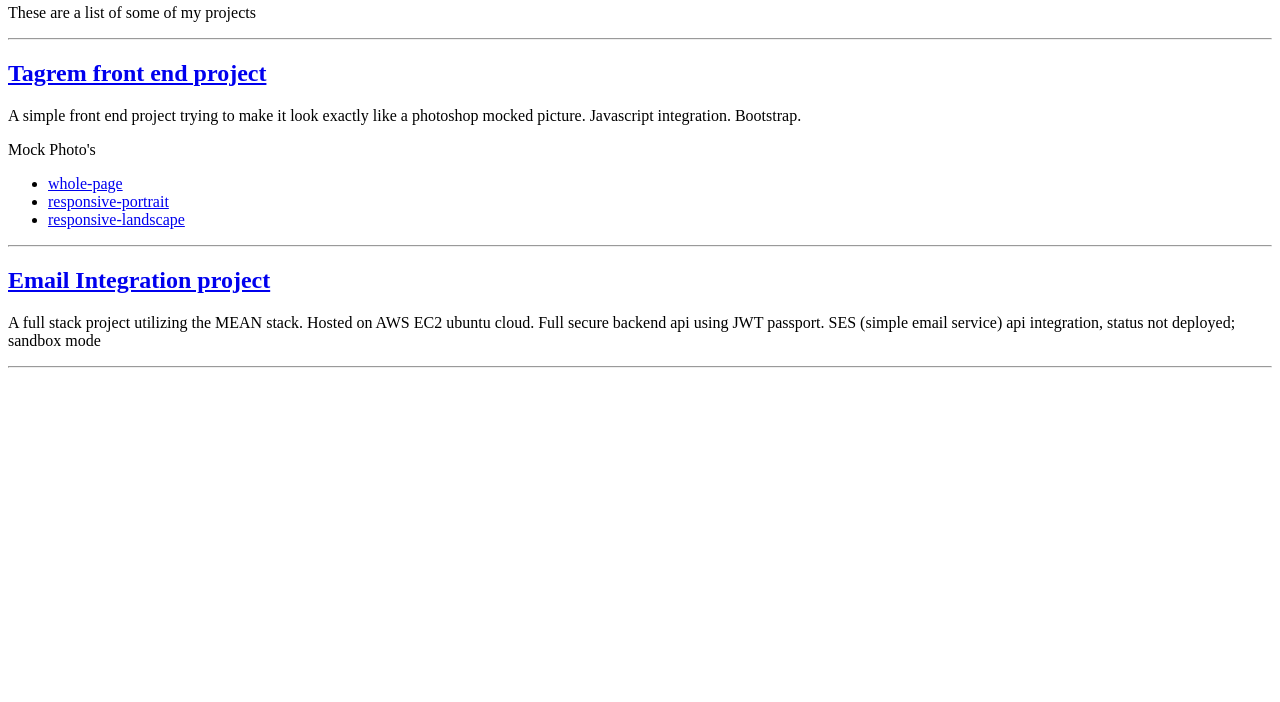
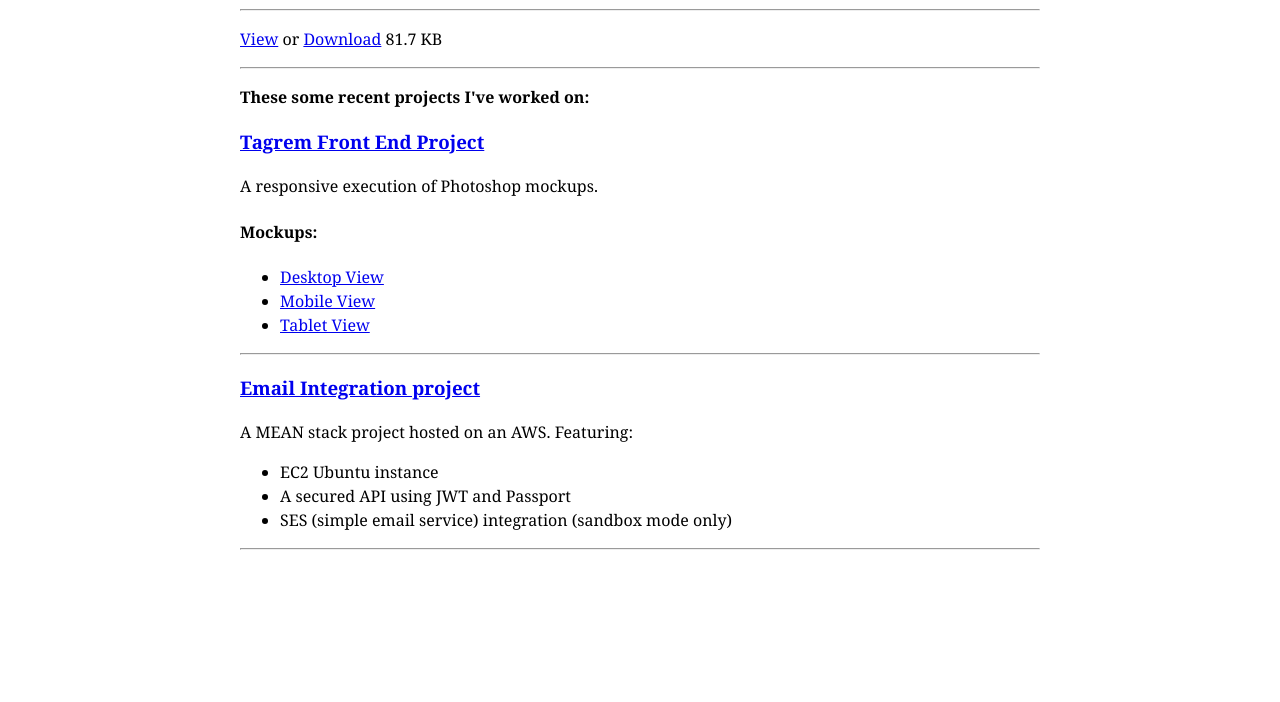
Before and after one commit to colelogan/colelogan.github.io, a plain HTML site: page index.html in a window 1280 px wide. Shown: the part 98-800 px from the top of the page. Drawn offline with Linux system fonts and the light colour scheme.

Commit message:
unstyled styling

```diff
--- a/index.html
+++ b/index.html
@@ -1,38 +1,50 @@
 <!DOCTYPE html>
 <html>
+
 <head>
+  <meta charset="utf-8">
+  <meta http-equiv="x-ua-compatible" content="ie=edge">
+  <meta name="viewport" content="width=device-width, initial-scale=1, user-scalable=no">
+  <title>Cole Logan's Portfolio</title>
+  <link rel="stylesheet" href="./style.css">
+</head>
 
-</head>
 <body>
+  <h1>Résumé</h1>
 
-<p>Résumé</p>
-<p><a href="./Cole-Logan-11.1.pdf">View</a> or <a href="./Cole-Logan-11.1.pdf" download>Download</a> 81.7 KB</p>
+  <hr />
+  <p>
+    <a href="./Cole-Logan-11.1.pdf">View</a> or <a href="./Cole-Logan-11.1.pdf" download>Download</a> 81.7 KB
+  </p>
+  <hr />
 
+  <p><strong>These some recent projects I've worked on:</strong></p>
 
-<hr />
+  <h3>
+    <a href="http://colelogan.github.io/front-end-tagrem/" target="_blank">Tagrem Front End Project</a>
+  </h3>
+  <p>A responsive execution of Photoshop mockups.</p>
 
-<p>These are a list of some of my projects</p>
+  <h4>Mockups:</h4>
+  <ul>
+    <li><a href="http://colelogan.github.io/front-end-tagrem/final/whole-page.png" target="_blank">Desktop View</a></li>
+    <li><a href="http://colelogan.github.io/front-end-tagrem/final/responsive-portrait.png" target="_blank">Mobile View</a></li>
+    <li><a href="http://colelogan.github.io/front-end-tagrem/final/responsive-landscape.png" target="_blank">Tablet View</a></li>
+  </ul>
+  <hr />
 
-<hr  />
+  <h3>
+    <a href="http://ec2-35-164-9-76.us-west-2.compute.amazonaws.com" target="_blank">Email Integration project</a>
+  </h3>
 
-<h2>
-  <a href="http://colelogan.github.io/front-end-tagrem/" target="_blank">Tagrem front end project</a>
-</h2>
-<p>A simple front end project trying to make it look exactly like a photoshop mocked picture. Javascript integration. Bootstrap.</p>
-Mock Photo's
-<ul>
-  <li><a href="http://colelogan.github.io/front-end-tagrem/final/whole-page.png" target="_blank">whole-page</a></li>
-  <li><a href="http://colelogan.github.io/front-end-tagrem/final/responsive-portrait.png" target="_blank">responsive-portrait</a></li>
-  <li><a href="http://colelogan.github.io/front-end-tagrem/final/responsive-landscape.png" target="_blank">responsive-landscape</a></li>
-</ul>
+  <div>A MEAN stack project hosted on an AWS. Featuring:
+    <ul>
+      <li>EC2 Ubuntu instance</li>
+      <li>A secured API using JWT and Passport</li>
+      <li>SES (simple email service) integration (sandbox mode only)</li>
+    </ul>
+  </div>
+  <hr />
+</body>
 
-<hr />
-
-<h2>
-  <a href="http://ec2-35-164-9-76.us-west-2.compute.amazonaws.com" target="_blank">Email Integration project</a>
-</h2>
-  <p>A full stack project utilizing the MEAN stack. Hosted on AWS EC2 ubuntu cloud. Full secure backend api using JWT passport. SES (simple email service) api integration, status not deployed; sandbox mode</p>
-
-<hr />
-</body>
 </html>
--- /dev/null
+++ b/style.css
@@ -0,0 +1,19 @@
+body {
+  margin: 0 auto;
+  max-width: 50em;
+  font-family: "Georgia", "Arial", sans-serif;
+  line-height: 1.5;
+  padding: 1em 1em;
+}
+
+h2 {
+  margin-top: 1em;
+}
+
+h1,
+h2,
+h3,
+h4
+strong {
+  color: #333;
+}
```
